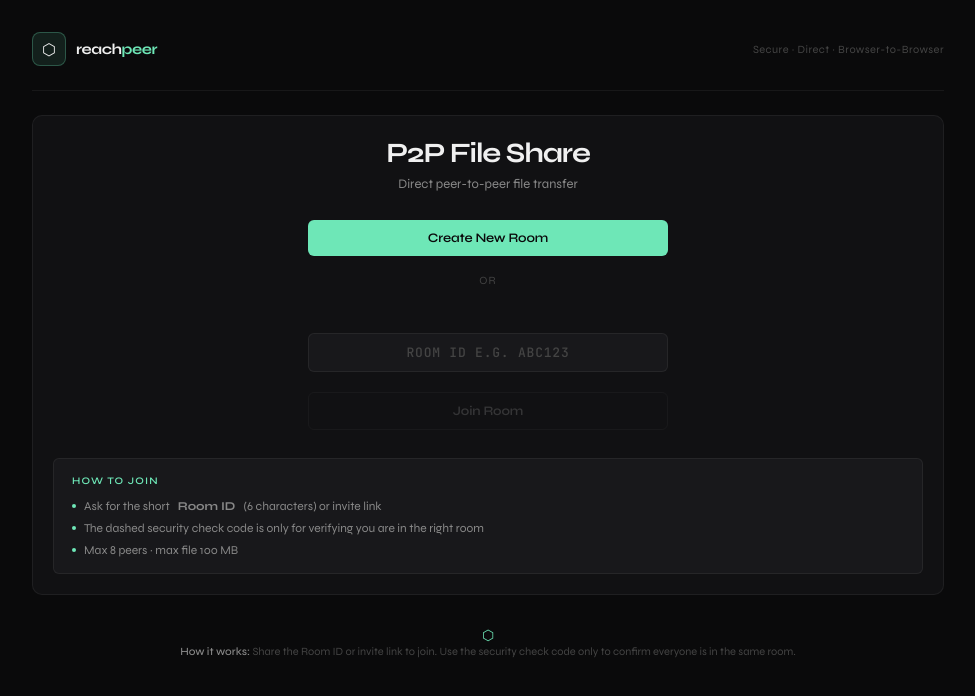
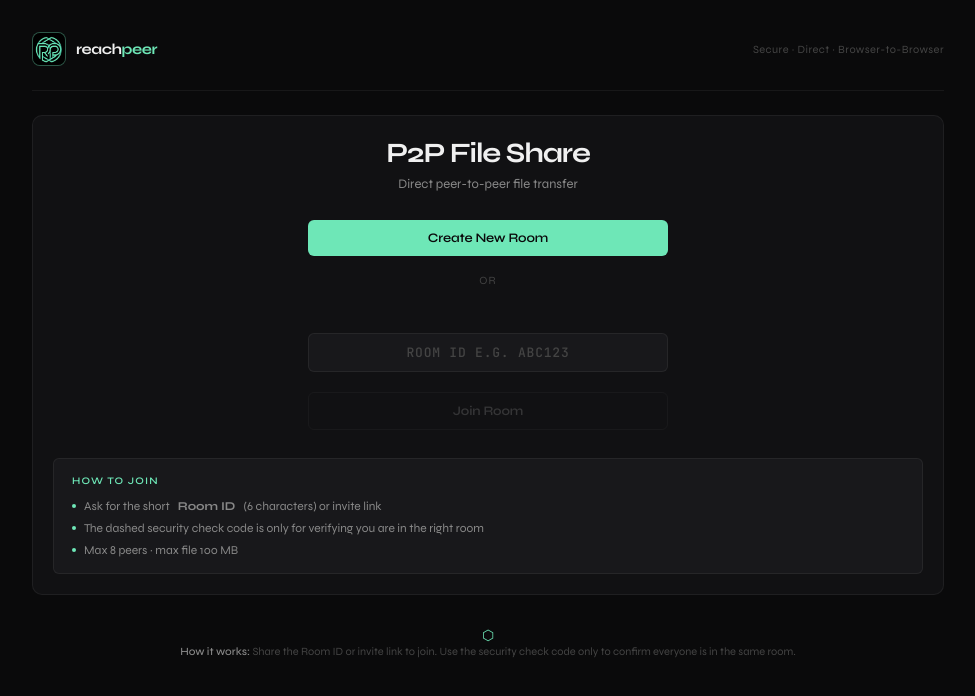
Before and after one commit to AnirbanDutta22/p2p-file-share-application, a React (Vite) app in the folder client/: page / in a window 1280 px wide. Shown: the top 696 px of the page, without its empty margins (152-1127 px from the left). Built offline with nearby package versions, Linux system fonts and the light colour scheme; no server answers.

Commit message:
add logo

```diff
--- a/client/index.html
+++ b/client/index.html
@@ -3,6 +3,7 @@
   <head>
     <meta charset="UTF-8" />
     <meta name="viewport" content="width=device-width, initial-scale=1.0" />
+    <link rel="icon" type="image/x-icon" href="/src/assets/favicon.ico" />
     <title>ReachPeer: P2P File Share</title>
   </head>
   <body>
--- a/client/src/App.css
+++ b/client/src/App.css
@@ -71,7 +71,13 @@ body {
   display: flex;
   align-items: center;
   justify-content: center;
-  font-size: 16px;
+  overflow: hidden;
+}
+
+.logo-mark img {
+  width: 100%;
+  height: 100%;
+  object-fit: contain;
 }
 
 .logo-text {
--- a/client/src/App.jsx
+++ b/client/src/App.jsx
@@ -232,7 +232,9 @@ export default function App() {
     <div className="app">
       <header className="app-header">
         <div className="logo-group">
-          <div className="logo-mark">⬡</div>
+          <div className="logo-mark">
+            <img src="/logo1.jpeg" alt="reachpeer_logo" />
+          </div>
           <span
             className="logo-wordmark cursor-pointer"
             onClick={handleLeaveRoom}
```
Also changed, not shown: client/public/logo1.jpeg (added), 1 other file (tests, documents, lock files or other folders).
